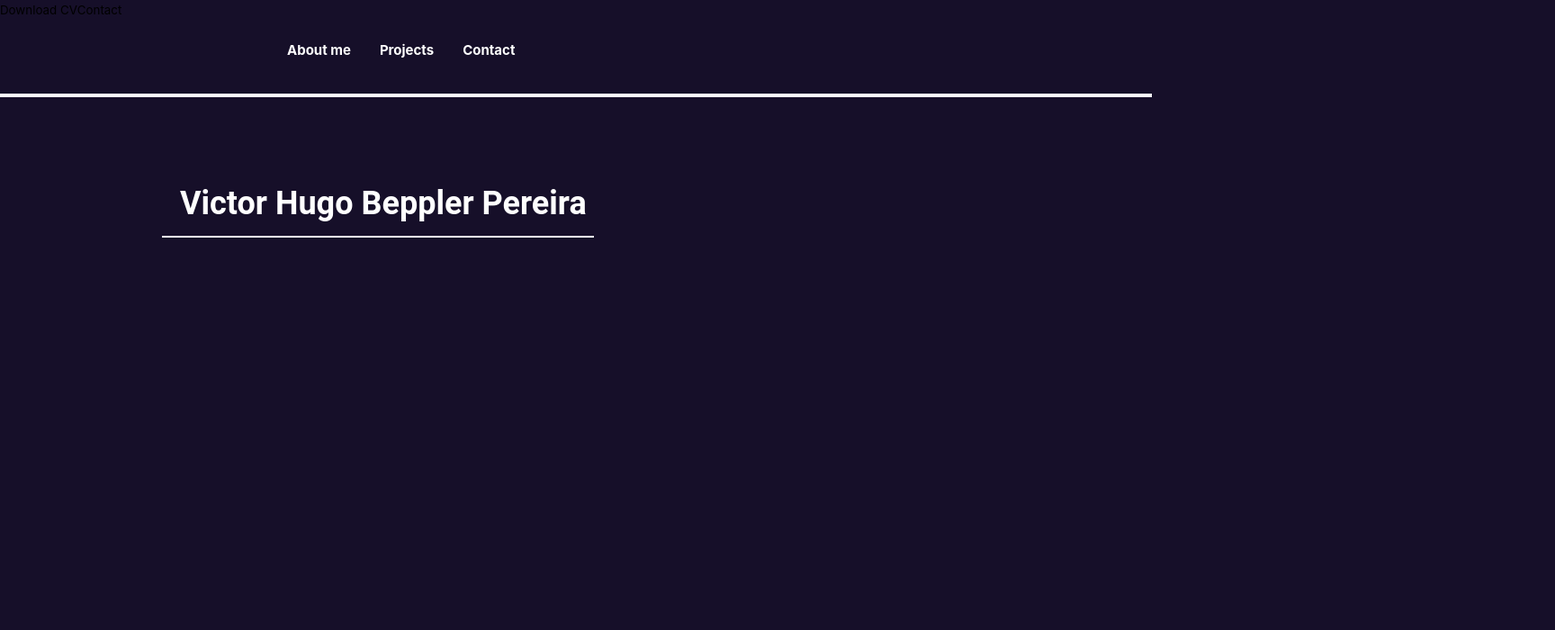
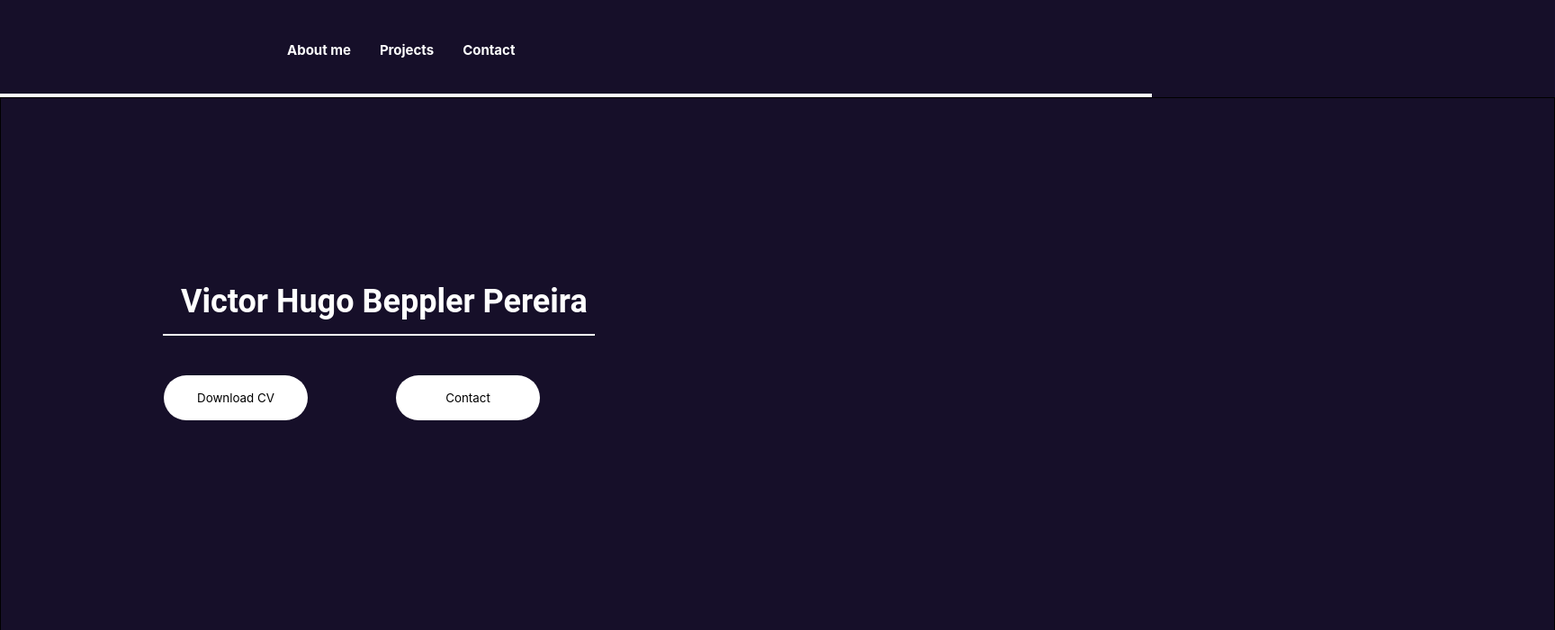
Before and after one commit to victorbeppler/Portfolio, a React (Create React App) app: page / in a window 1280 px wide. Shown: the top 700 px of the page at 90% size, 1728 px wide, since content can reach past the window. Built offline with nearby package versions, Linux system fonts and the light colour scheme.

Commit message:
Build(Create Buttons) Foram criados os botões de Download CV e Contact, onde os mesmos já configurados seu estilo

```diff
--- a/src/Pages/portifolio/index.js
+++ b/src/Pages/portifolio/index.js
@@ -1,6 +1,14 @@
 import { React } from "react";
 import GlobalStyles from "../../styles/global-styles";
-import { Container, Header, Menu, Name, Line, Contact ,ButtonDownloadCv} from "./styles.js";
+import {
+  Container,
+  Header,
+  Menu,
+  Name,
+  Line,
+  ButtonContact,
+  ButtonDownloadCv,
+} from "./styles.js";
 import Button from "../../Components/Button";
 // import ButtonDownload from "../../Components/button-download-cv";
 
@@ -19,7 +27,7 @@ export default function home() {
         <Name>Victor Hugo Beppler Pereira</Name>
         <Line />
         <ButtonDownloadCv>Download CV</ButtonDownloadCv>
-        <Contact>Contact</Contact>
+        <ButtonContact>Contact</ButtonContact>
       </Container>
     </>
   );
--- a/src/Pages/portifolio/styles.js
+++ b/src/Pages/portifolio/styles.js
@@ -1,7 +1,15 @@
 import styled from "styled-components";
 
 export const Container = styled.div`
+  position: absolute;
+  width: 1728px;
+  height: 1009px;
+  left: 0px;
+  top: 108px;
+
   background: var(--dark);
+  border: 1px solid #000000;
+  box-shadow: 0px 4px 4px rgba(0, 0, 0, 0.25);
 `;
 
 export const Header = styled.div`
@@ -64,7 +72,23 @@ export const ButtonDownload = styled.button`
   color: #160f29;
 `;
 
-export const Contact = styled.button``;
+export const ButtonContact = styled.button`
+  position: absolute;
+  width: 160px;
+  height: 50px;
+  left: 439px;
+  top: 308px;
+
+  background: #ffffff;
+  border-radius: 46px;
+`;
 export const ButtonDownloadCv = styled.button`
+  position: absolute;
+  width: 160px;
+  height: 50px;
+  left: 181px;
+  top: 308px;
 
+  background: #ffffff;
+  border-radius: 160px;
 `;
```
